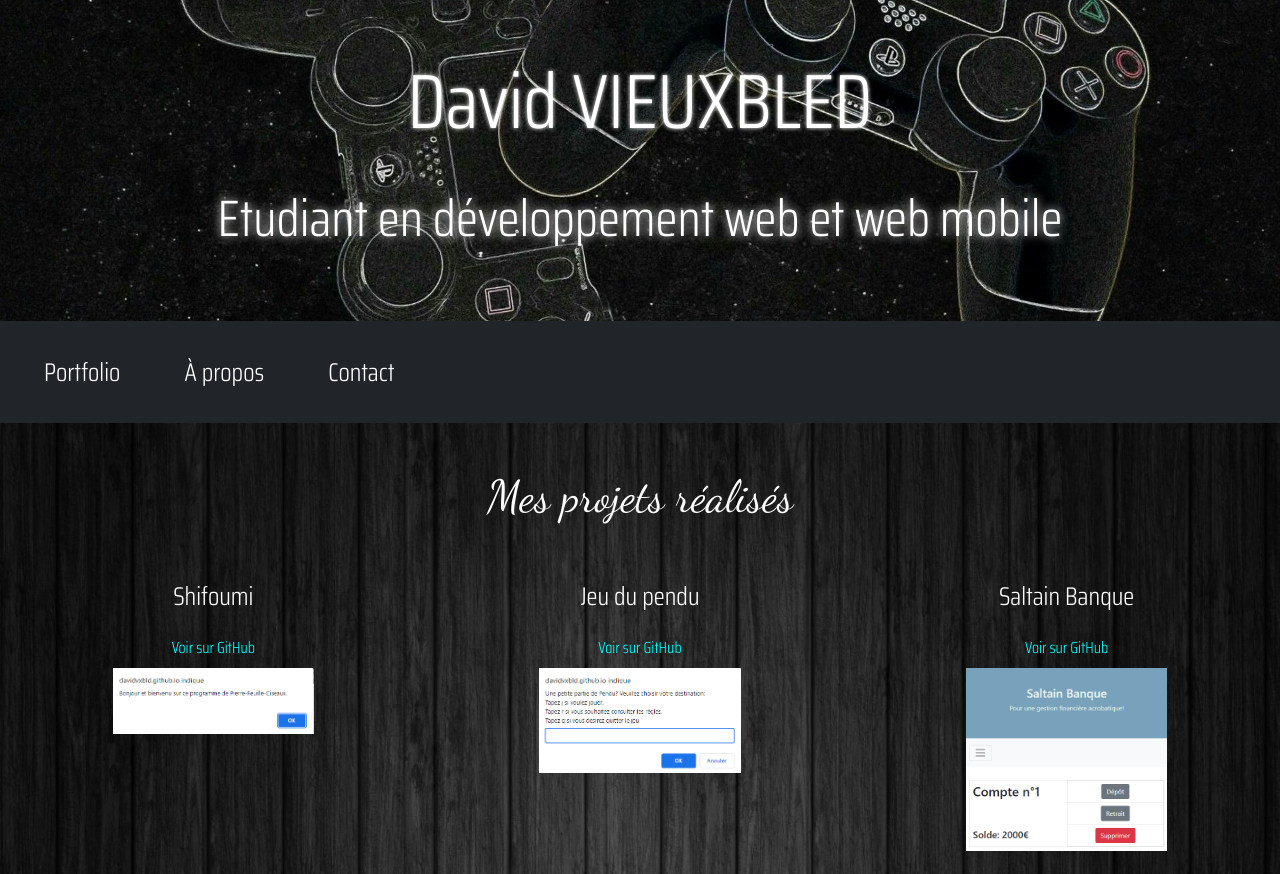
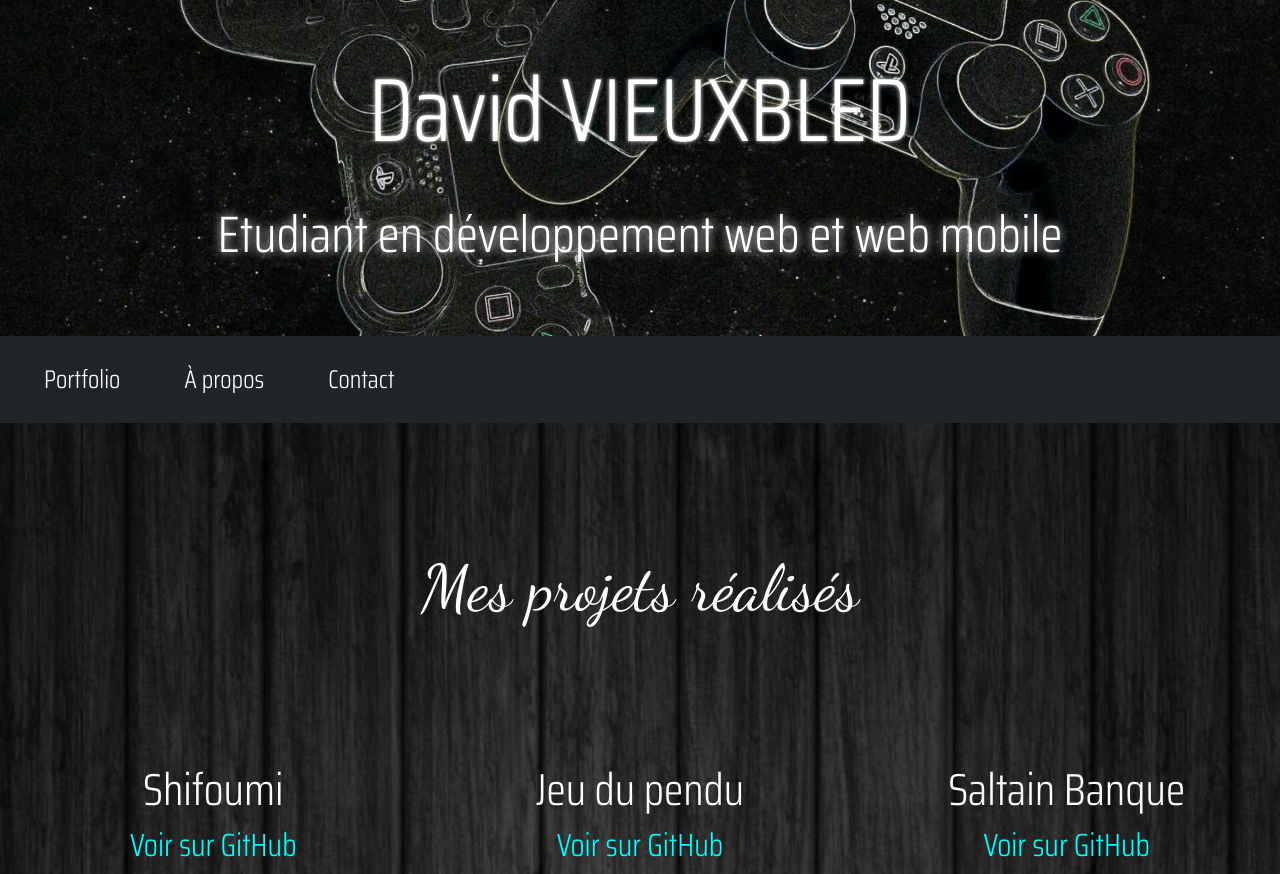
Before and after one commit to DavidVXBLD/Portfolio, a website built with Parcel: page index.html in a window 1280 px wide. Shown: the top 874 px of the page. Built offline with nearby package versions, Linux system fonts and the light colour scheme.

Commit message:
final touch v.2

```diff
--- a/css/main.css
+++ b/css/main.css
@@ -100,7 +100,7 @@ textarea {
   }
 
   h1 {
-    font-size: 6vw;
+    font-size: 7vw;
     text-shadow: 0 0 4px #fff;
   }
 
@@ -113,12 +113,12 @@ textarea {
     display: block;
     margin-left: auto;
     margin-right: auto;
-    width: 50%;
+    width: 70%;
   }
 
   img {
-    height: 400px;
-    width: 400px;
+    height: 100px;
+    width: 100px;
   }
 
   .chad {
@@ -127,20 +127,20 @@ textarea {
   }
 
   p {
-    font-size: 1.5vw;
+    font-size: 2.5vw;
   }
 
   h3 {
-    font-size: 3.5vw;
+    font-size: 5vw;
     font-family: 'Dancing Script', cursive;
   }
 
   h4, a {
-    font-size: 2vw;
+    font-size: 3.5vw;
   }
 
   .githubLink {
-    font-size: 1.25vw;
+    font-size: 2.5vw;
   }
 
   main {
@@ -163,7 +163,14 @@ textarea {
     display: block;
     margin-left: auto;
     margin-right: auto;
-    width: 50%;
+    width: 70%;
+  }
+
+  .indexMargin {
+    display: block;
+    margin-left: auto;
+    margin-right: auto;
+    width: 90%;
   }
 
   a:hover {
@@ -171,7 +178,34 @@ textarea {
   }
 
   .textContact, .tel {
-    font-size: 1.5vw;
+    font-size: 2.5vw;
+  }
+
+
+
+  @media (min-width: 800px) {
+    a {
+      font-size: 2vw;
+    }
+
+    .indexTitle {
+      padding: 10vh 0;
+    }
+
+    .mycard {
+      padding-bottom: 8vh;
+    }
+
+    p {
+      font-size: 1.5vw;
+    }
+
+    .center {
+      display: block;
+      margin-left: auto;
+      margin-right: auto;
+      width: 50%;
+    }
   }
 /* ==========================================================================
    Helper classes
--- a/index.html
+++ b/index.html
@@ -34,7 +34,7 @@
       </section>
     </header>
     <!-- ###############################################    NAV   ###################################################### -->
-    <nav class="navbar navbar-expand-lg navbar-light bg-dark py-4">
+    <nav class="navbar navbar-expand-lg navbar-light bg-dark py-3">
       <div class="container-fluid">
         <button class="navbar-toggler bg-white" type="button" data-bs-toggle="collapse" data-bs-target="#navbarSupportedContent" aria-controls="navbarSupportedContent" aria-expanded="false" aria-label="Toggle navigation">
           <span class="navbar-toggler-icon"></span>
@@ -42,7 +42,7 @@
         <div class="collapse navbar-collapse" id="navbarSupportedContent">
           <ul class="navbar-nav me-auto mb-2 mb-lg-0">
             <li class="nav-item mx-4">
-              <a class="nav-link text-white" href="index.html">Portfolio</a>
+              <a class="nav-link text-white navText" href="index.html">Portfolio</a>
             </li>
             <li class="nav-item mx-4">
               <a class="nav-link text-white" href="àpropos.html">À propos</a>
@@ -55,7 +55,7 @@
       </div>
     </nav>
     <!-- ###############################################    MAIN   ###################################################### -->
-    <main class="container-fluid pt-5">
+    <main class="container-fluid py-4">
       <div class="row" id="main">
 
       </div>
@@ -66,9 +66,9 @@
       <!-- Social medias -->
       <div class="container">
         <section class="pt-2">
-          <a class="btn btn-outline-light btn-floating m-2" href="https://twitter.com/YdavaDev" role="button"><i class="fab fa-twitter"></i></a>
-          <a class="btn btn-outline-light btn-floating m-2" href="https://github.com/DavidVXBLD" role="button"><i class="fab fa-github"></i></a>
-          <a class="btn btn-outline-light btn-floating m-2" href="https://www.linkedin.com/in/david-vieuxbled-077247215/" role="button"><i class="fab fa-linkedin-in"></i></a>
+          <a class="btn btn-outline-light btn-floating m-2 socials" href="https://twitter.com/YdavaDev" role="button"><i class="fab fa-twitter"></i></a>
+          <a class="btn btn-outline-light btn-floating m-2 socials" href="https://github.com/DavidVXBLD" role="button"><i class="fab fa-github"></i></a>
+          <a class="btn btn-outline-light btn-floating m-2 socials" href="https://www.linkedin.com/in/david-vieuxbled-077247215/" role="button"><i class="fab fa-linkedin-in"></i></a>
         </section>
       </div>
 
--- a/js/main.js
+++ b/js/main.js
@@ -1,10 +1,11 @@
 
 function addCards() {
     let newTitleDiv = document.createElement("div");
-    newTitleDiv.setAttribute("class", "text-white text-center mb-5 d-flex flex-column");
+    newTitleDiv.setAttribute("class", "text-white text-center mb-2 d-flex flex-column");
 
     let newMainTitle = document.createElement("h3");
     let textMainTitle = document.createTextNode("Mes projets réalisés");
+    newMainTitle.setAttribute("class", "my-4 indexTitle");
     newMainTitle.appendChild(textMainTitle);
     newTitleDiv.appendChild(newMainTitle);
 
@@ -12,14 +13,14 @@ function addCards() {
 
     for(let i=0; i<6; i++) {
         let newDiv = document.createElement("div");
-        newDiv.setAttribute("class", "col col-4 text-center mb-5 d-flex flex-column");
+        newDiv.setAttribute("class", "col col-4 text-center my-4 d-flex flex-column mycard");
 
         let newTitle = document.createElement("h4");
-        newTitle.setAttribute("class", "text-white mb-4")
+        newTitle.setAttribute("class", "text-white mb-1")
 
         let img = document.createElement("img");
         img.src = "img/screen_" + i + ".png"
-        img.setAttribute("class", "img-fluid mt-2 margin");
+        img.setAttribute("class", "img-fluid mt-2 indexMargin");
 
         let textTitle = "";
         if(i === 0) {
```
